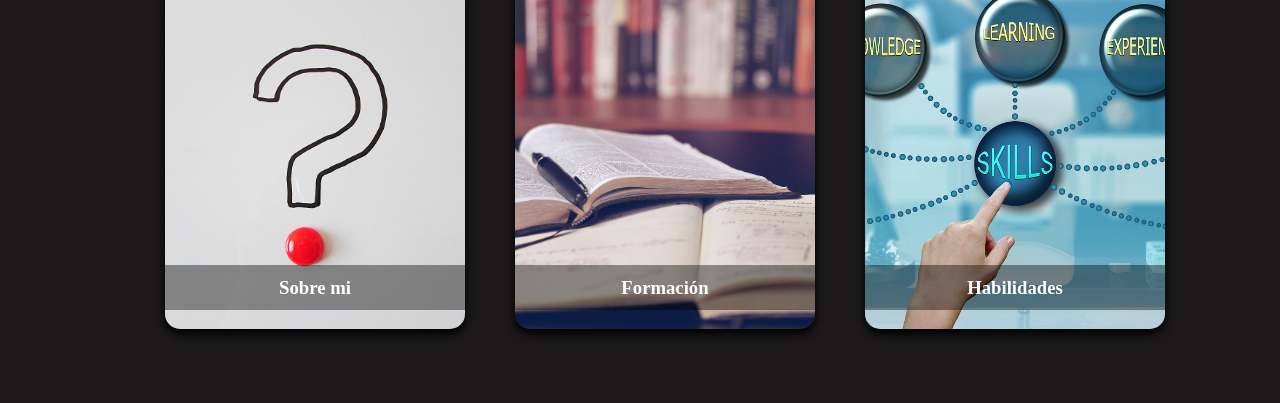
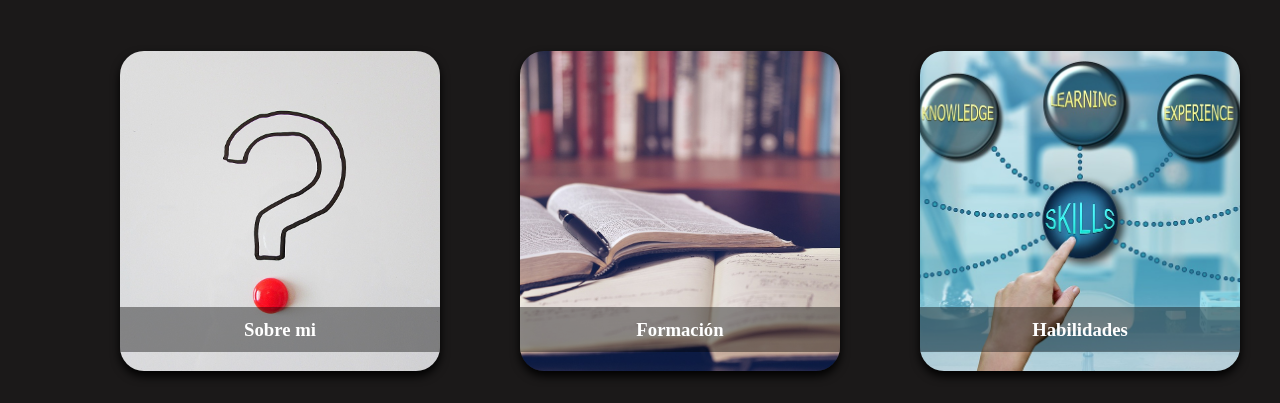
Before and after one commit to matisosagit/matiassosadev, a plain HTML site: page index.html in a window 1280 px wide. Shown: the part 540-943 px from the top of the page. Before the commit the page ends 899 px from the top, so only its background shows below. Drawn offline with Linux system fonts and the light colour scheme; a script that the page names is missing.

Commit message:
main.css

```diff
--- a/main.css
+++ b/main.css
@@ -4,10 +4,11 @@ body {
     align-items: center;
     min-height: 100vh;
     background-color: rgb(27, 25, 25);
-    flex-direction: column;
+    flex-direction:column;
     margin: 0;
     padding: 0;
-    box-sizing: border-box;
+    box-sizing:content-box;
+    flex-wrap: wrap;
 
 }
 .barra2 a img{
@@ -50,6 +51,13 @@ header {
 .tarjetas{
     display: flex;
     flex-direction:row;
+    flex-wrap: wrap;
+    width:100%;
+    height: 100%;
+    position:relative;
+    align-items: center;
+    justify-content: center;
+    box-sizing: content-box;
 }
 .prog {
     font-size: 2.5em;
@@ -66,7 +74,7 @@ header {
     margin: auto;
     object-fit: cover;
     border-radius: 150px;
-    margin-top: 40px;
+    margin-top: 5em;
 }
 .nombre {
     font-size: 4.5em;
@@ -79,11 +87,13 @@ header {
 
 .card {
     position:relative ;
-    width: 300px;
-    height: 350px;
+    width: 20em;
+    height: 20em;
     justify-content: center;
     align-items: center;
-    margin-left: 50px;
+    margin-left: 5em;
+    margin-top: 2em;
+    margin-bottom: 2em;
 
 }
 .card .face {
@@ -93,7 +103,7 @@ header {
     backface-visibility: hidden;
     overflow: hidden;
     transition: .5s;
-    border-radius: 15px;
+    border-radius: 1.5em;
 }
 .card .front {
     transform: perspective(600px) rotateY(0deg);
@@ -119,7 +129,9 @@ header {
 .card .back {
     transform: perspective(600px) rotateY(180deg);
     background: #352f2f;
-    padding: 15px;
+    padding: 1.5em;
+    height: 17em;
+    width: 17em;
     color: #f3f3f3;
     display: flex;
     flex-direction: column;
@@ -128,11 +140,11 @@ header {
 
 }
 .card:hover .front {
-    transform: perspective(600px) rotateY(180deg);
+    transform: perspective(1000em) rotateY(180deg);
 }
 
 .card:hover .back {
-    transform: perspective(600px) rotateY(360deg);
+    transform: perspective(1000em) rotateY(360deg);
 }
 
 .contenedor {
```
